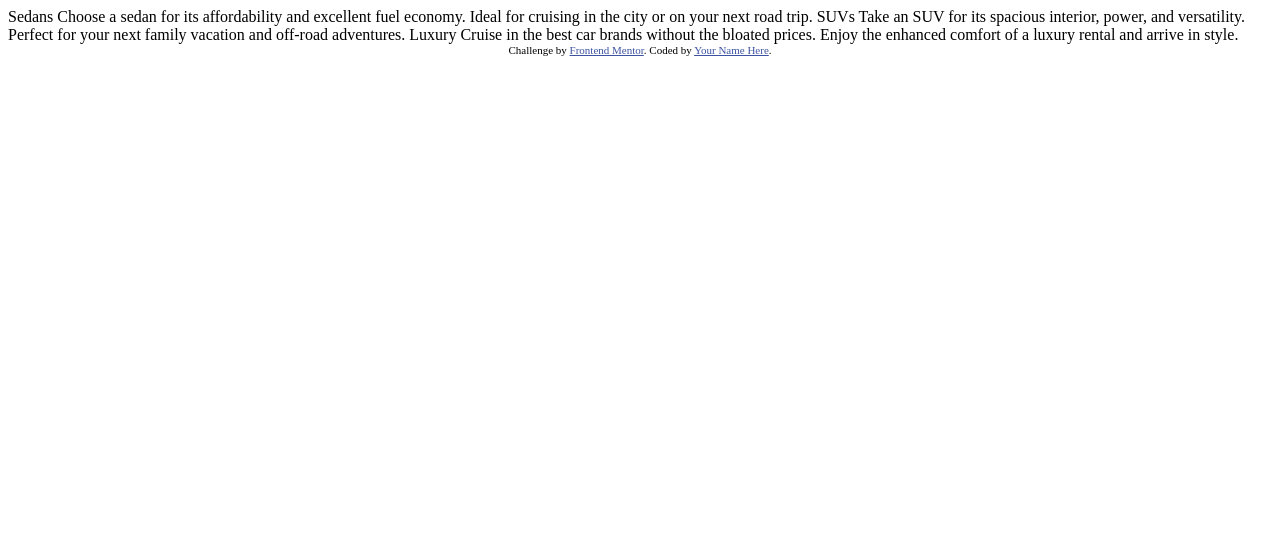
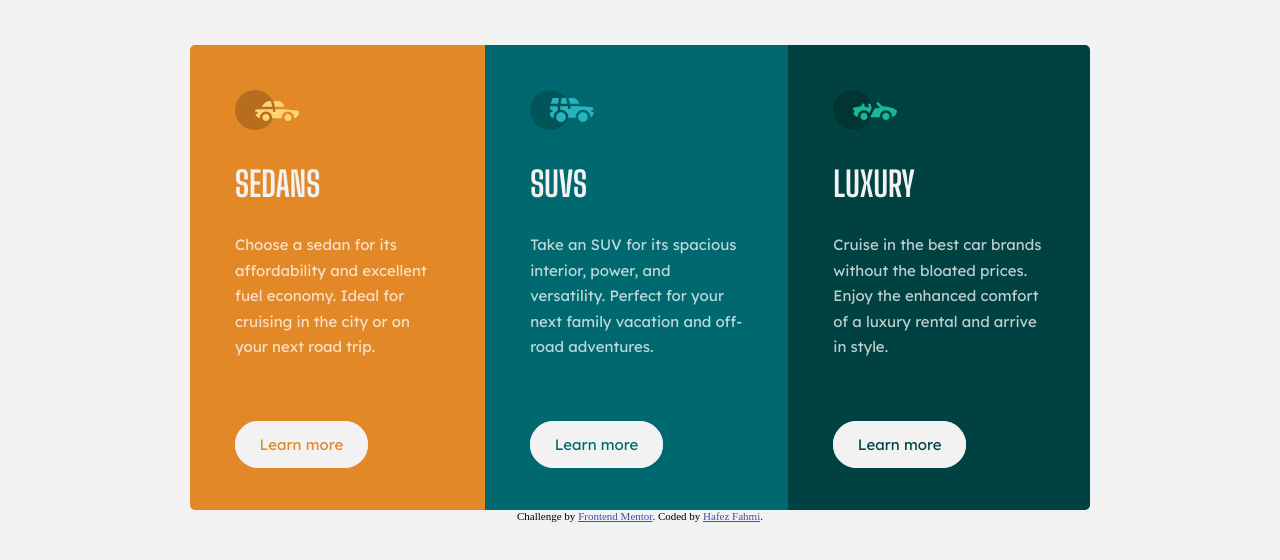
Before and after one commit to hafezfhmi/frontendmentor-practice, a plain HTML site: page 3-column preview card component/resources/index.html in a window 1280 px wide. Drawn offline with Linux system fonts and the light colour scheme.

Commit message:
added style.css and added context to index.html

```diff
--- a/3-column preview card component/resources/index.html
+++ b/3-column preview card component/resources/index.html
@@ -1,36 +1,60 @@
 <!DOCTYPE html>
 <html lang="en">
   <head>
-  <meta charset="UTF-8">
-  <meta name="viewport" content="width=device-width, initial-scale=1.0"> <!-- displays site properly based on user's device -->
+    <meta charset="UTF-8" />
+    <meta name="viewport" content="width=device-width, initial-scale=1.0" />
+    <!-- displays site properly based on user's device -->
 
-  <link rel="icon" type="image/png" sizes="32x32" href="./images/favicon-32x32.png">
+    <link rel="icon" type="image/png" sizes="32x32" href="./images/favicon-32x32.png" />
+
+    <!-- styling -->
+
+    <link href="https://fonts.googleapis.com/css2?family=Big+Shoulders+Display:wght@700&family=Lexend+Deca&display=swap" rel="stylesheet" />
+    <link rel="stylesheet" href="style.css" />
 
     <title>Frontend Mentor | 3-column preview card component</title>
 
     <!-- Feel free to remove these styles or customise in your own stylesheet 👍 -->
     <style>
-    .attribution { font-size: 11px; text-align: center; }
-    .attribution a { color: hsl(228, 45%, 44%); }
+      .attribution {
+        font-size: 11px;
+        text-align: center;
+      }
+      .attribution a {
+        color: hsl(228, 45%, 44%);
+      }
     </style>
   </head>
   <body>
-
-  Sedans
-  Choose a sedan for its affordability and excellent fuel economy. Ideal for cruising in the city
-  or on your next road trip.
-
-  SUVs
-  Take an SUV for its spacious interior, power, and versatility. Perfect for your next family vacation
-  and off-road adventures.
-
-  Luxury
-  Cruise in the best car brands without the bloated prices. Enjoy the enhanced comfort of a luxury
-  rental and arrive in style.
+    <div class="container">
+      <div class="card card-sedans">
+        <img src="./images/icon-sedans.svg" alt="sedans icon" class="card-icon" />
+        <h2 class="card-title">SEDANS</h2>
+        <p class="card-description">
+          Choose a sedan for its affordability and excellent fuel economy. Ideal for cruising in the city or on your next road trip.
+        </p>
+        <a href="#" class="card-button card-button-1">Learn more</a>
+      </div>
+      <div class="card card-suvs">
+        <img src="./images/icon-suvs.svg" alt="sedans icon" class="card-icon" />
+        <h2 class="card-title">SUVS</h2>
+        <p class="card-description">
+          Take an SUV for its spacious interior, power, and versatility. Perfect for your next family vacation and off-road adventures.
+        </p>
+        <a href="#" class="card-button card-button-2">Learn more</a>
+      </div>
+      <div class="card card-luxury">
+        <img src="./images/icon-luxury.svg" alt="sedans icon" class="card-icon" />
+        <h2 class="card-title">LUXURY</h2>
+        <p class="card-description">
+          Cruise in the best car brands without the bloated prices. Enjoy the enhanced comfort of a luxury rental and arrive in style.
+        </p>
+        <a href="#" class="card-button card-button-3">Learn more</a>
+      </div>
+    </div>
 
     <div class="attribution">
-    Challenge by <a href="https://www.frontendmentor.io?ref=challenge" target="_blank">Frontend Mentor</a>.
-    Coded by <a href="#">Your Name Here</a>.
+      Challenge by <a href="https://www.frontendmentor.io?ref=challenge" target="_blank">Frontend Mentor</a>. Coded by <a href="#">Hafez Fahmi</a>.
     </div>
   </body>
 </html>
--- /dev/null
+++ b/3-column preview card component/resources/style.css
@@ -0,0 +1,96 @@
+:root {
+  --very-light-gray: hsl(0, 0%, 95%);
+  --bright-orange: hsl(31, 77%, 52%);
+  --dark-cyan: hsl(184, 100%, 22%);
+  --very-dark-cyan: hsl(179, 100%, 13%);
+}
+
+html {
+  box-sizing: border-box;
+  font-size: 15px;
+  background-color: var(--very-light-gray);
+}
+
+.container {
+  display: flex;
+  width: 900px;
+  margin: 3rem auto 0 auto;
+  overflow: hidden;
+  border-radius: 5px;
+}
+
+.card {
+  padding: 3em;
+  height: 25em;
+}
+
+.card-sedans {
+  background-color: var(--bright-orange);
+}
+
+.card-suvs {
+  background-color: var(--dark-cyan);
+}
+
+.card-luxury {
+  background-color: var(--very-dark-cyan);
+}
+
+.card-title {
+  font-family: "Big Shoulders Display", cursive;
+  font-weight: 700;
+  font-size: 2.3rem;
+  color: var(--very-light-gray);
+}
+
+.card-description {
+  font-family: "Lexend Deca", sans-serif;
+  font-weight: 400;
+  color: hsla(0, 0%, 100%, 0.75);
+  line-height: 1.7rem;
+  margin-bottom: 5em;
+}
+
+.card-button {
+  background-color: var(--very-light-gray);
+  text-decoration: none;
+  padding: 0.8em 1.5em;
+  border-radius: 25px;
+  border: 2px solid var(--very-light-gray);
+  font-family: "Lexend Deca", sans-serif;
+  font-weight: 400;
+}
+
+.card-button-1 {
+  color: var(--bright-orange);
+}
+
+.card-button-2 {
+  color: var(--dark-cyan);
+}
+
+.card-button-3 {
+  color: var(--very-dark-cyan);
+}
+
+.card-button:hover,
+.card-button:active {
+  color: var(--very-light-gray);
+  background-color: transparent;
+}
+
+@media (max-width: 600px) {
+  .container {
+    flex-direction: column;
+    width: 80%;
+    min-width: 320px;
+  }
+
+  .card {
+    height: 23em;
+  }
+
+  .card-description {
+    margin-bottom: 3em;
+  }
+}
```
Lines whose indentation alone changed are shown as unchanged.
